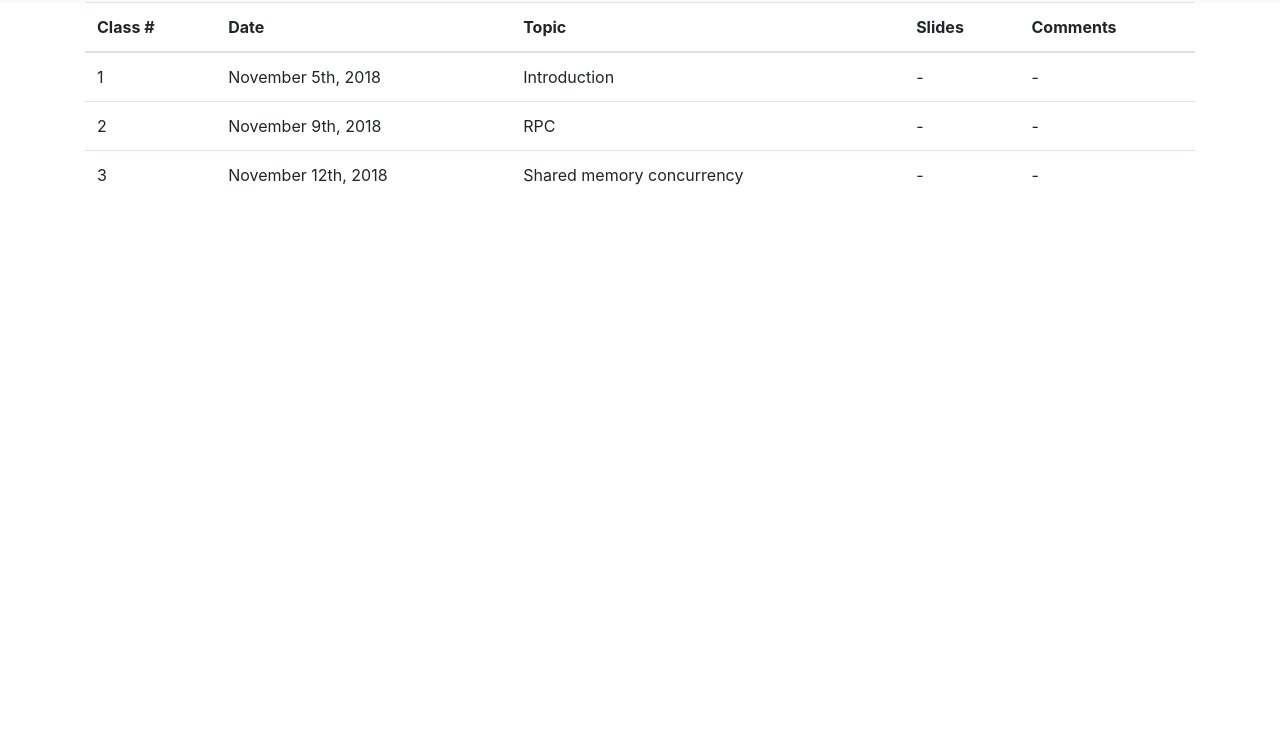
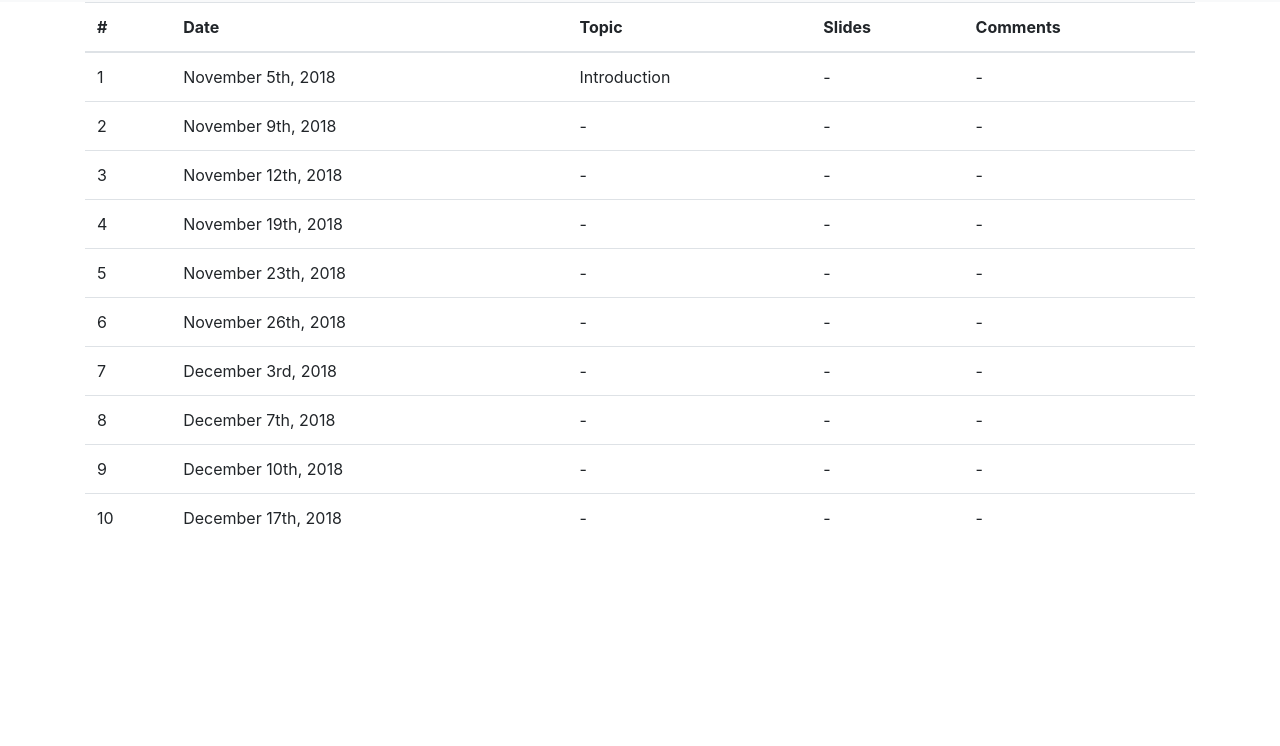
Before and after one commit to MID-IST-FALL-2018/mid-ist-fall-2018.github.io, a plain HTML site: page lectures.html in a window 1280 px wide. Shown: the part 54-800 px from the top of the page. Drawn offline with nearby package versions, Linux system fonts and the light colour scheme.

Commit message:
New elements in table

```diff
--- a/lectures.html
+++ b/lectures.html
@@ -29,9 +29,9 @@
         <li class="nav-item">
           <a class="nav-link" href="#">Assignments</a>
         </li>
-        <li class="nav-item">
+        <!-- <li class="nav-item">
           <a class="nav-link disabled" href="#">Disabled</a>
-        </li>
+        </li> -->
       </ul>
     </div>
   </div>
@@ -43,7 +43,7 @@
         <table class="table">
           <thead>
             <tr>
-              <th>Class #</th>
+              <th>#</th>
               <th>Date</th>
               <th>Topic</th>
               <th>Slides</th>
@@ -61,14 +61,63 @@
             <tr>
               <td>2</td>
               <td>November 9th, 2018</td>
-              <td>RPC</td>
+              <td>-</td>
               <td>-</td>
               <td>-</td>
             </tr>
             <tr>
               <td>3</td>
               <td>November 12th, 2018</td>
-              <td>Shared memory concurrency</td>
+              <td>-</td>
+              <td>-</td>
+              <td>-</td>
+            </tr>
+            <tr>
+              <td>4</td>
+              <td>November 19th, 2018</td>
+              <td>-</td>
+              <td>-</td>
+              <td>-</td>
+            </tr>
+            <tr>
+              <td>5</td>
+              <td>November 23th, 2018</td>
+              <td>-</td>
+              <td>-</td>
+              <td>-</td>
+            </tr>
+            <tr>
+              <td>6</td>
+              <td>November 26th, 2018</td>
+              <td>-</td>
+              <td>-</td>
+              <td>-</td>
+            </tr>
+            <tr>
+              <td>7</td>
+              <td>December 3rd, 2018</td>
+              <td>-</td>
+              <td>-</td>
+              <td>-</td>
+            </tr>
+            <tr>
+              <td>8</td>
+              <td>December 7th, 2018</td>
+              <td>-</td>
+              <td>-</td>
+              <td>-</td>
+            </tr>
+            <tr>
+              <td>9</td>
+              <td>December 10th, 2018</td>
+              <td>-</td>
+              <td>-</td>
+              <td>-</td>
+            </tr>
+            <tr>
+              <td>10</td>
+              <td>December 17th, 2018</td>
+              <td>-</td>
               <td>-</td>
               <td>-</td>
             </tr>
```
Also changed, not shown: index.html (+2 -2 lines).
